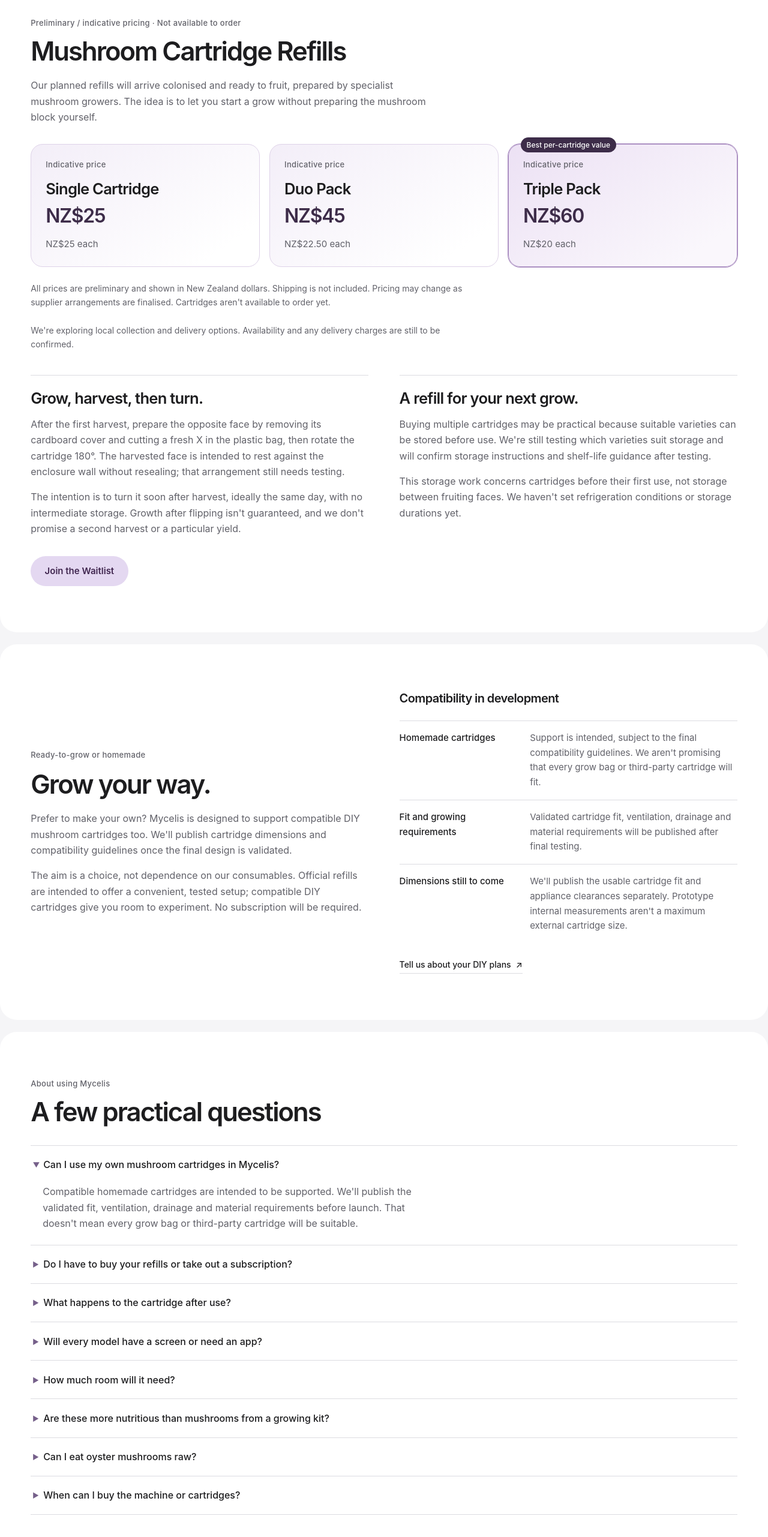
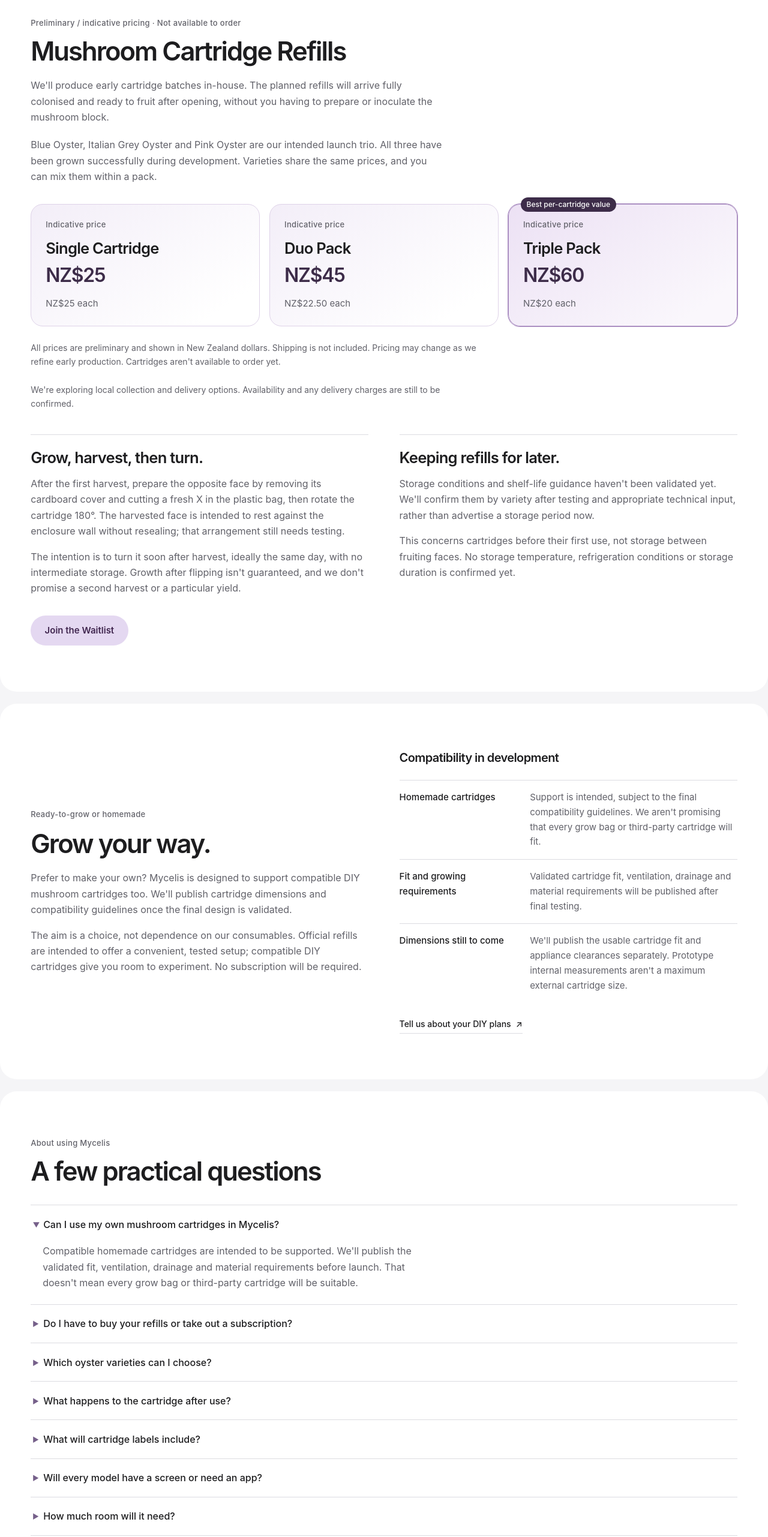
Before and after one commit to GrowMycelis/mycelis-website, a plain HTML site: page mycelis.html in a window 1280 px wide. Shown: the part 5620-8182 px from the top of the page at 60% size. Drawn offline with Linux system fonts and the light colour scheme.

Commit message:
Update cartridge production, varieties, single-use contents and label plans

```diff
--- a/css/styles.css
+++ b/css/styles.css
@@ -280,7 +280,7 @@ h3 { font-size: clamp(1.3rem, 2vw, 1.75rem); font-weight: 600; letter-spacing: -
 .research-notes a { color: var(--text-primary); text-decoration: underline; text-underline-offset: .2em; overflow-wrap: anywhere; }
 
 .refill-plans { margin-block: 1.25rem; padding: var(--section-space) var(--page-gutter); border-radius: 28px; background: var(--bg-paper); }
-.refill-plans .section-heading > p:last-child { margin-top: 1.25rem; color: var(--text-secondary); }
+.refill-plans .section-heading h2 ~ p { margin-top: 1.25rem; color: var(--text-secondary); }
 .refill-grid { display: grid; grid-template-columns: repeat(3, minmax(0, 1fr)); gap: 1rem; }
 .refill-card { min-width: 0; padding: 1.5rem; border: 1px solid #d4dfcf; border-radius: 20px; background: linear-gradient(145deg, #edf3e8, white 85%); }
 .refill-card--future { border-style: dashed; background: var(--bg-main); }
--- a/mycelis.html
+++ b/mycelis.html
@@ -115,17 +115,17 @@
       </section>
 
       <section class="refill-plans refill-plans--mycelis" id="mycelis-refills" aria-labelledby="mycelis-refills-title">
-        <div class="section-heading"><p class="section-index">Preliminary / indicative pricing · Not available to order</p><h2 id="mycelis-refills-title">Mushroom Cartridge Refills</h2><p>Our planned refills will arrive colonised and ready to fruit, prepared by specialist mushroom growers. The idea is to let you start a grow without preparing the mushroom block yourself.</p></div>
+        <div class="section-heading"><p class="section-index">Preliminary / indicative pricing · Not available to order</p><h2 id="mycelis-refills-title">Mushroom Cartridge Refills</h2><p>We'll produce early cartridge batches in-house. The planned refills will arrive fully colonised and ready to fruit after opening, without you having to prepare or inoculate the mushroom block.</p><p>Blue Oyster, Italian Grey Oyster and Pink Oyster are our intended launch trio. All three have been grown successfully during development. Varieties share the same prices, and you can mix them within a pack.</p></div>
         <div class="refill-grid" aria-label="Indicative Mycelis mushroom cartridge prices, excluding shipping">
           <article class="refill-card"><p class="section-index">Indicative price</p><h3>Single Cartridge</h3><p class="refill-price">NZ$25</p><p class="refill-unit-price">NZ$25 each</p></article>
           <article class="refill-card"><p class="section-index">Indicative price</p><h3>Duo Pack</h3><p class="refill-price">NZ$45</p><p class="refill-unit-price">NZ$22.50 each</p></article>
           <article class="refill-card refill-card--best"><p class="refill-value-label">Best per-cartridge value</p><p class="section-index">Indicative price</p><h3>Triple Pack</h3><p class="refill-price">NZ$60</p><p class="refill-unit-price">NZ$20 each</p></article>
         </div>
-        <p class="plan-note">All prices are preliminary and shown in New Zealand dollars. Shipping is not included. Pricing may change as supplier arrangements are finalised. Cartridges aren't available to order yet.</p>
+        <p class="plan-note">All prices are preliminary and shown in New Zealand dollars. Shipping is not included. Pricing may change as we refine early production. Cartridges aren't available to order yet.</p>
         <p class="plan-note">We're exploring local collection and delivery options. Availability and any delivery charges are still to be confirmed.</p>
         <div class="refill-notes">
           <article class="prose"><h3>Grow, harvest, then turn.</h3><p>After the first harvest, prepare the opposite face by removing its cardboard cover and cutting a fresh X in the plastic bag, then rotate the cartridge 180°. The harvested face is intended to rest against the enclosure wall without resealing; that arrangement still needs testing.</p><p>The intention is to turn it soon after harvest, ideally the same day, with no intermediate storage. Growth after flipping isn't guaranteed, and we don't promise a second harvest or a particular yield.</p></article>
-          <article class="prose"><h3>A refill for your next grow.</h3><p>Buying multiple cartridges may be practical because suitable varieties can be stored before use. We're still testing which varieties suit storage and will confirm storage instructions and shelf-life guidance after testing.</p><p>This storage work concerns cartridges before their first use, not storage between fruiting faces. We haven't set refrigeration conditions or storage durations yet.</p></article>
+          <article class="prose"><h3>Keeping refills for later.</h3><p>Storage conditions and shelf-life guidance haven't been validated yet. We'll confirm them by variety after testing and appropriate technical input, rather than advertise a storage period now.</p><p>This concerns cartridges before their first use, not storage between fruiting faces. No storage temperature, refrigeration conditions or storage duration is confirmed yet.</p></article>
         </div>
         <a class="solid-link solid-link--purple refill-waitlist" href="index.html#waitlist">Join the Waitlist</a>
       </section>
@@ -144,12 +144,14 @@
         <div class="faq-list">
           <details open><summary>Can I use my own mushroom cartridges in Mycelis?</summary><div class="prose"><p>Compatible homemade cartridges are intended to be supported. We'll publish the validated fit, ventilation, drainage and material requirements before launch. That doesn't mean every grow bag or third-party cartridge will be suitable.</p></div></details>
           <details><summary>Do I have to buy your refills or take out a subscription?</summary><div class="prose"><p>No subscription will be required. Our ready-to-grow cartridges are being developed for convenience, alongside support for compatible DIY cartridges. The cartridge range and any future refill services are still being worked out.</p></div></details>
-          <details><summary>What happens to the cartridge after use?</summary><div class="prose"><p>The intended design has a cardboard shell and plastic substrate bag that can be separated after use. Making that separation straightforward is part of the design work, not a finished feature claim.</p><p>Cardboard recycling, organic-bin acceptance and spent-substrate use in soil still need verification. We aren't claiming the whole cartridge is recyclable or compostable. We'll publish confirmed end-of-use and cleaning guidance before launch.</p></div></details>
+          <details><summary>Which oyster varieties can I choose?</summary><div class="prose"><p>Blue Oyster, Italian Grey Oyster and Pink Oyster have all been grown successfully during development and are our intended launch trio. They share the same pricing, with mix-and-match packs planned. That doesn't guarantee a particular harvest or confirm repeatable second-face results for each variety.</p></div></details>
+          <details><summary>What happens to the cartridge after use?</summary><div class="prose"><p>The entire official cartridge is single-use and replaced when you're finished with it. There is no reusable holder to transfer. The intended second-face grow uses that same cartridge before disposal; single-use doesn't mean throwing it away after the first harvest.</p><p>The intended cardboard shell and plastic substrate bag are designed to separate after use. Cardboard recycling, organic-bin acceptance and spent-substrate use in soil still need verification. We aren't claiming the whole cartridge is recyclable or compostable. We'll publish confirmed end-of-use and cleaning guidance before launch.</p></div></details>
+          <details><summary>What will cartridge labels include?</summary><div class="prose"><p>Labels are planned to identify the variety and packaging date, with storage instructions, expiry guidance and growing instructions. Storage temperatures, dates and any necessary safety warnings still need testing and appropriate review before printing.</p><p>Batch numbers for traceability, a QR link to illustrated instructions, substrate ingredients and packaging-separation/disposal guidance are proposed additions. The labels and guide link aren't finalised yet.</p></div></details>
           <details><summary>Will every model have a screen or need an app?</summary><div class="prose"><p>Base has one start/stop button and no screen; Pro uses a touchscreen. Neither needs an app or a cloud connection for growing. Pro's optional Wi-Fi is for date/time, not remote monitoring. See the <a href="#mycelis-models">model comparison</a> for intended controls, estimates and untested power-recovery behaviour.</p></div></details>
           <details><summary>How much room will it need?</summary><div class="prose"><p>A kitchen bench is the intention, with space at the side to load the cartridge. Final dimensions aren't published yet, so please wait for those before planning a tight spot for it.</p></div></details>
           <details><summary>Are these more nutritious than mushrooms from a growing kit?</summary><div class="prose"><p>We haven't tested that. Mycelis is being designed to bring the chamber and growing controls into one appliance. That isn't evidence of better nutrition than a normal kit, or of a particular health outcome.</p></div></details>
           <details><summary>Can I eat oyster mushrooms raw?</summary><div class="prose"><p>Cook oyster mushrooms before eating them, and don't eat mushrooms that are rotting or spoiled. Growing indoors doesn't replace careful food handling. We'll publish the finished harvest and cleaning instructions before launch. <a href="https://ask.ifas.ufl.edu/publication/PP384">University of Florida oyster-mushroom guidance</a>.</p></div></details>
-          <details><summary>When can I buy the machine or cartridges?</summary><div class="prose"><p>They aren't on sale yet. The <a href="#mycelis-refills">cartridge prices above</a> are indicative while supplier arrangements are finalised. Final pack availability, collection or delivery options and release timing still need confirmation. Join the waitlist to hear when there's more to share.</p></div></details>
+          <details><summary>When can I buy the machine or cartridges?</summary><div class="prose"><p>They aren't on sale yet. The <a href="#mycelis-refills">cartridge prices above</a> are indicative while we refine early in-house production. Final availability, collection or delivery options and release timing still need confirmation. Join the waitlist to hear when there's more to share.</p></div></details>
         </div>
       </section>
 
```
Also changed, not shown: about.html (+1 -1 lines), 1 other file.
